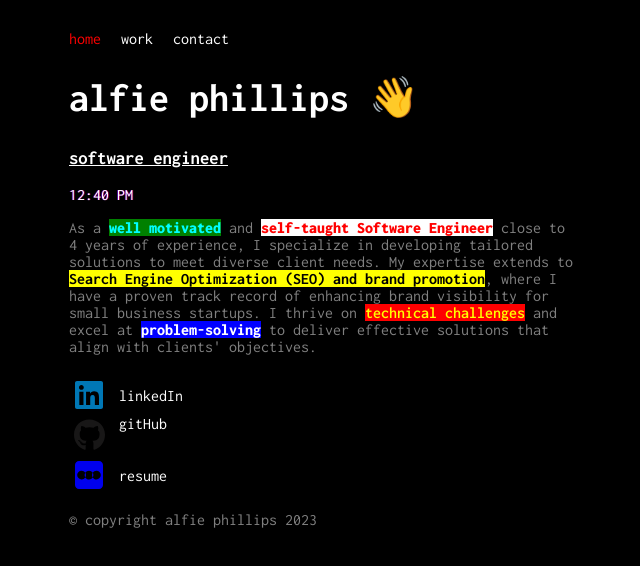
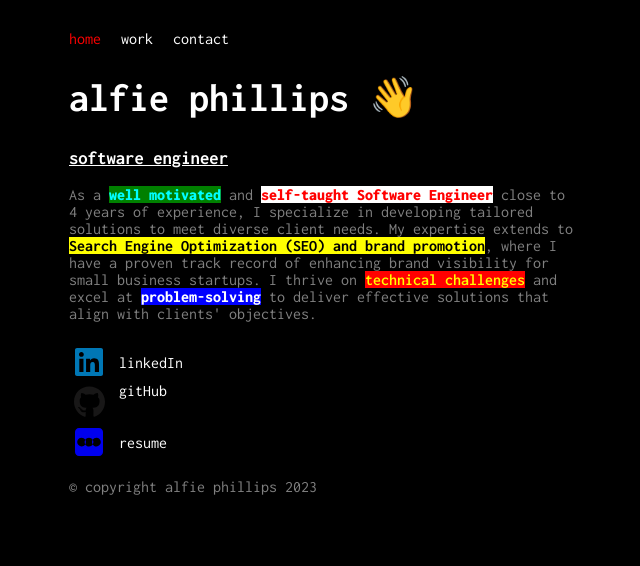
Before and after one commit to alfiephillips/web, a Next.js app: page / in a window 1280 px wide. Shown: the top 566 px of the page, without its empty margins (315-955 px from the left). Built offline with nearby package versions, Linux system fonts and the light colour scheme.

Commit message:
feat: remove time updating as it's process heavy

```diff
--- a/pages/index.js
+++ b/pages/index.js
@@ -7,26 +7,6 @@ import React, {useState, useEffect} from "react"
 
 import { FontAwesomeIcon } from "@fortawesome/react-fontawesome";
 import { faLinkedin, faGithub, faSquareLetterboxd } from "@fortawesome/free-brands-svg-icons";
-
-const TimeDisplay = () => {
-  const [currentTime, setCurrentTime] = useState("");
-
-  useEffect(() => {
-    const updateCurrentTime = () => {
-      const now = new Date();
-      const hours = now.getHours();
-      const minutes = now.getMinutes();
-      const ampm = hours >= 12 ? 'PM' : 'AM';
-      const formattedTime = `${hours % 12 || 12}:${minutes < 10 ? '0' : ''}${minutes} ${ampm}`;
-      setCurrentTime(formattedTime);
-    };
-
-    const intervalId = setInterval(updateCurrentTime, 1000);
-    return () => clearInterval(intervalId);
-  }, []);
-
-  return <span>{currentTime}</span>;
-};
 
 const HomePage = () => {
   return (
@@ -38,7 +18,6 @@ const HomePage = () => {
       </Navbar>
       <Title>alfie phillips 👋</Title>
       <h3><u>software engineer</u></h3>
-      <TimeWrapper><TimeDisplay /> </TimeWrapper>
       <Description>
         As a <Highlight $bgcolor="green" $color="aqua" $weight="1000">well motivated</Highlight> and <Highlight $color="red" $weight="900">self-taught Software Engineer</Highlight> close to 4 years of experience, I specialize in
         developing tailored solutions to meet diverse client needs. My expertise extends to <Highlight $bgcolor="yellow" $weight="700">Search Engine
```
Also changed, not shown: utilities/sendEmail.js (deleted, +0 -28 lines).
